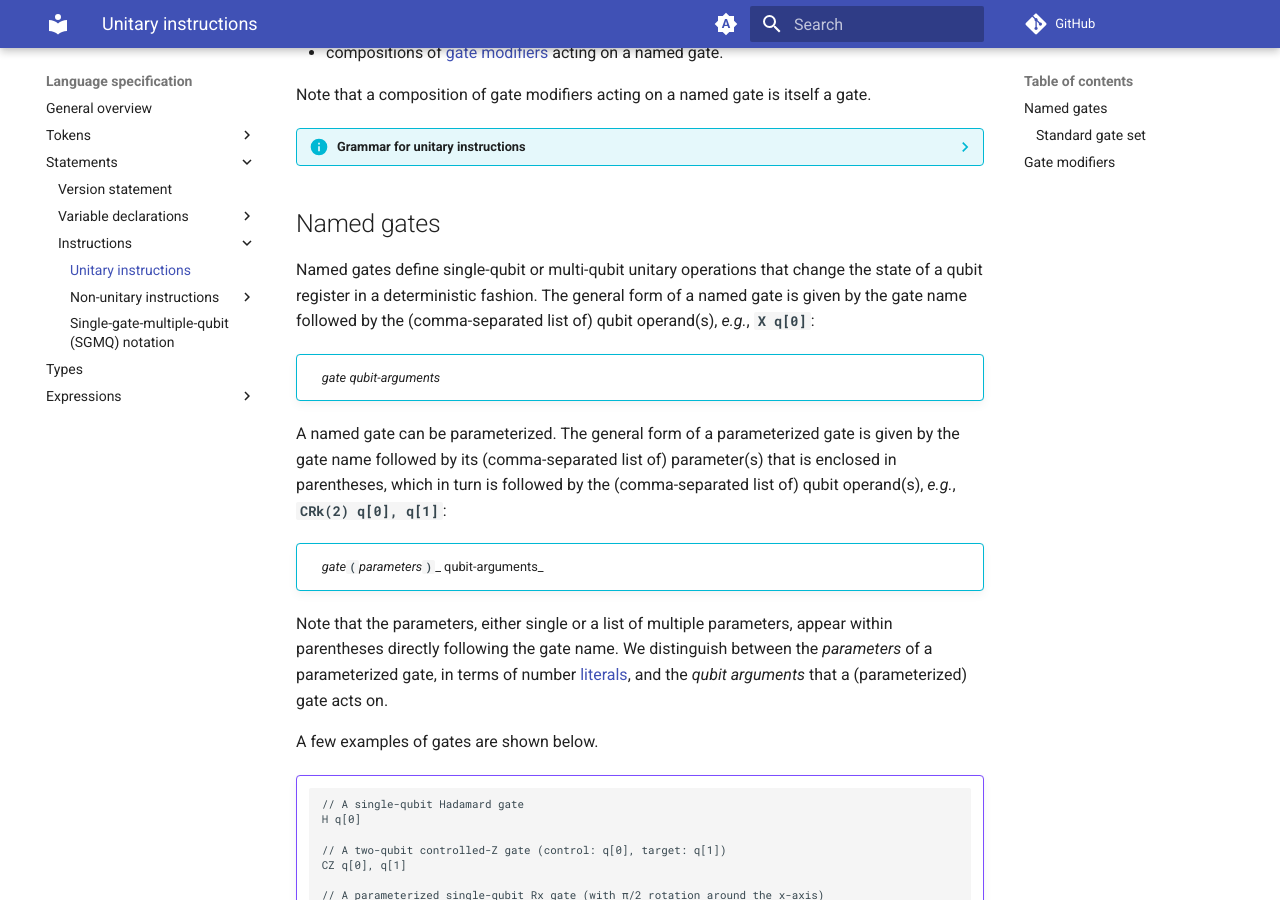
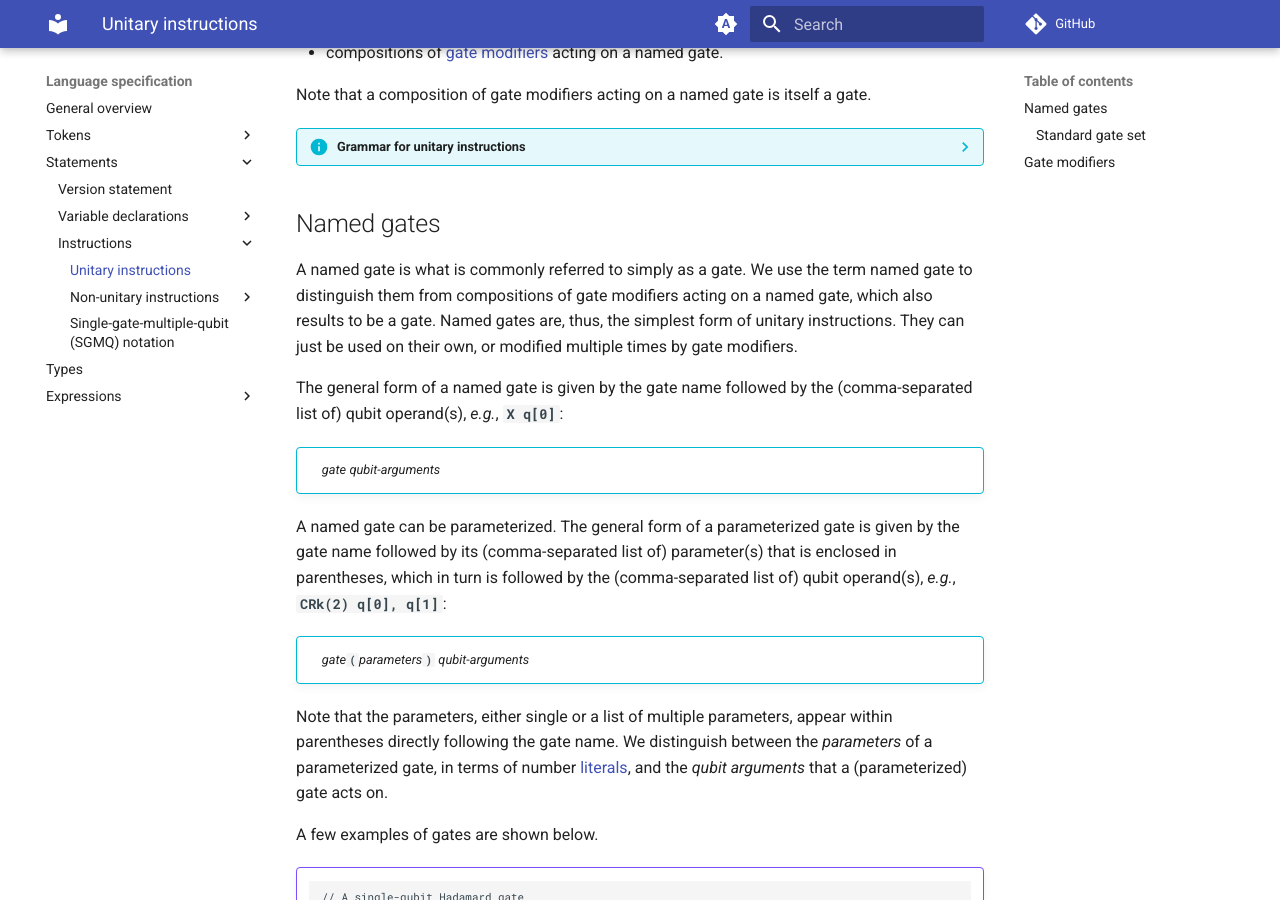
Before and after one commit to QuTech-Delft/cQASM-spec, an MkDocs documentation site: the page built from docs/language_specification/statements/instructions/unitary_instructions.md, in a window 1280 px wide and 900 px high, scrolled down 288 px. Built offline with MkDocs 1.6.1 and Material for MkDocs 9.7.7, drawn with Linux system fonts in a browser that asks for light colours; comment, search, counter and statistics services are not loaded; the version menu is left out.

Commit message:
Add a little introduction for the Named gates section.

```diff
--- a/docs/language_specification/statements/instructions/unitary_instructions.md
+++ b/docs/language_specification/statements/instructions/unitary_instructions.md
@@ -59,8 +59,12 @@ Note that a composition of gate modifiers acting on a named gate is itself a gat
 
 ## Named gates
 
-Named gates define single-qubit or multi-qubit unitary operations
-that change the state of a qubit register in a deterministic fashion.
+A named gate is what is commonly referred to simply as a gate.
+We use the term named gate to distinguish them from compositions of gate modifiers acting on a named gate,
+which also results to be a gate.
+Named gates are, thus, the simplest form of unitary instructions.
+They can just be used on their own, or modified multiple times by gate modifiers.
+
 The general form of a named gate is given by the gate name
 followed by the (comma-separated list of) qubit operand(s), _e.g._, **`X q[0]`**:
 
@@ -75,7 +79,7 @@ which in turn is followed by the (comma-separated list of) qubit operand(s), _e.
 
 !!! info ""
 
-    &emsp;_gate_**`(`**_parameters_**`)`**_ qubit-arguments_
+    &emsp;_gate_**`(`**_parameters_**`)`** _qubit-arguments_
 
 Note that the parameters, either single or a list of multiple parameters,
 appear within parentheses directly following the gate name.
```
